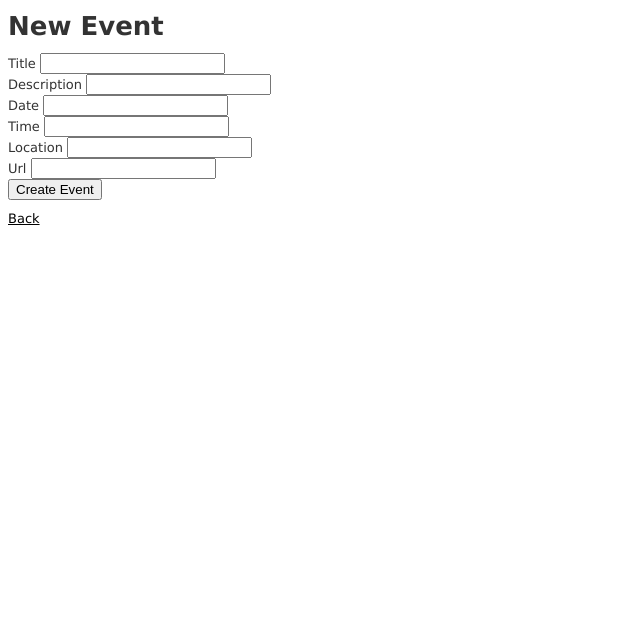
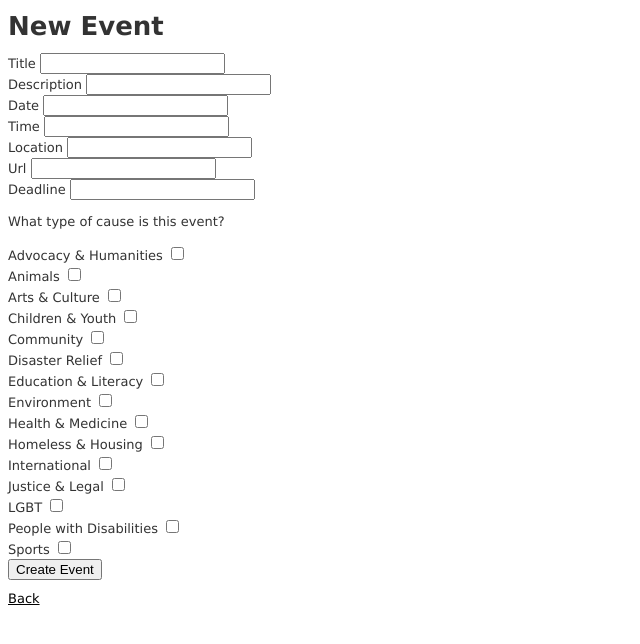
Before and after one commit to pennlabs/Penn-Civic-Service, a Rails app: page /events/new in a window 1280 px wide. Shown: the part 26-670 px from the top of the page, without its empty margins (0-640 px from the left). Run offline with Rails 7, Linux system fonts and the light colour scheme; style sheets or scripts are compiled from the project's sources; some libraries are stand-ins or nearby versions.

Commit message:
added causes and updated events index

```diff
--- a/app/controllers/events_controller.rb
+++ b/app/controllers/events_controller.rb
@@ -69,6 +69,6 @@ class EventsController < ApplicationController
 
     # Never trust parameters from the scary internet, only allow the white list through.
     def event_params
-      params.require(:event).permit(:title, :org_email, :description, :date, :time, :location, :url)
+      params.require(:event).permit(:title, :org_email, :description, :date, :time, :location, :url, :deadline)
     end
 end
--- a/app/views/events/_form.html.erb
+++ b/app/views/events/_form.html.erb
@@ -33,6 +33,60 @@
   <div>
     <%= f.label :url %>
     <%= f.text_field :url %>
+  </div>
+  <div>
+    <%= f.label :deadline %>
+    <%= f.text_field :deadline %>
+  </div>
+  <div>
+    <p> What type of cause is this event? </p>
+    <%= fields_for :cause_type do |c| %>
+      Advocacy &amp; Humanities
+      <%= c.check_box :adv_and_hum %>
+      <br>
+      Animals
+      <%= c.check_box :animals %>
+      <br>
+      Arts &amp; Culture
+      <%= c.check_box :art_culture %>
+      <br>
+      Children &amp; Youth
+      <%= c.check_box :youth %>
+      <br>
+      Community
+      <%= c.check_box :community %>
+       <br>
+      Disaster Relief
+      <%= c.check_box :disaster %>
+      <br>
+      Education &amp; Literacy
+      <%= c.check_box :education %>
+      <br>
+      Environment
+      <%= c.check_box :environment %>
+      <br>
+      Health &amp; Medicine
+      <%= c.check_box :heatlh %>
+      <br>
+      Homeless &amp; Housing
+      <%= c.check_box :housing %>
+      <br>
+      International
+      <%= c.check_box :international %>
+      <br>
+      Justice &amp; Legal
+      <%= c.check_box :legal %>
+      <br>
+      LGBT
+      <%= c.check_box :lgbt %>
+      <br>
+      People with Disabilities
+      <%= c.check_box :disabilities %>
+      <br>
+      Sports
+      <%= c.check_box :sports %>
+   <% end %>
+  </div>
   <div class="actions">
     <%= f.submit %>
   </div>
--- a/db/migrate/20160126003212_create_events.rb
+++ b/db/migrate/20160126003212_create_events.rb
@@ -8,6 +8,7 @@ class CreateEvents < ActiveRecord::Migration
       t.string :location
       t.string :url
       t.string :deadline
+      t.string :cause_type
       t.references :user, index: true, foreign_key: true
       t.timestamps null: false
     end
```
Also changed, not shown: app/views/events/index.html.erb (+14 -23 lines), app/views/users/show.html.erb (+15 -4 lines), 8 other files.
